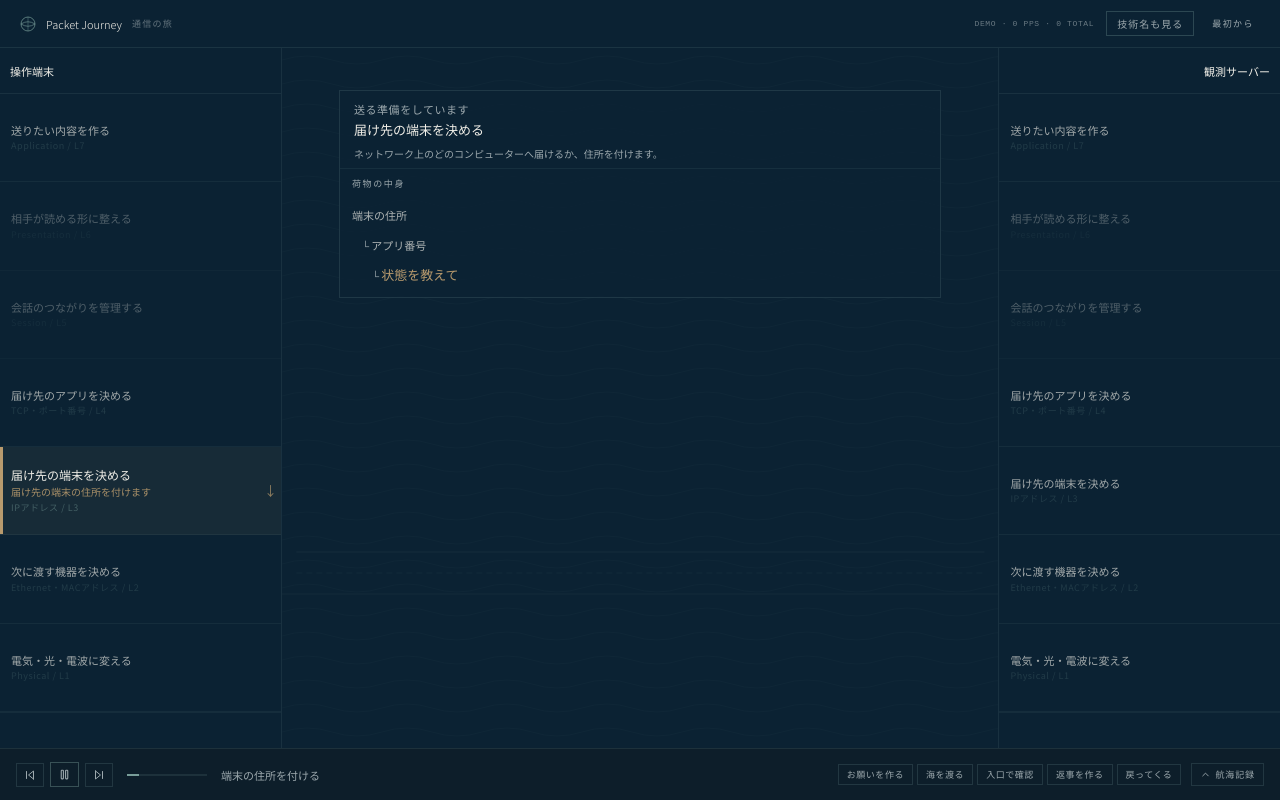
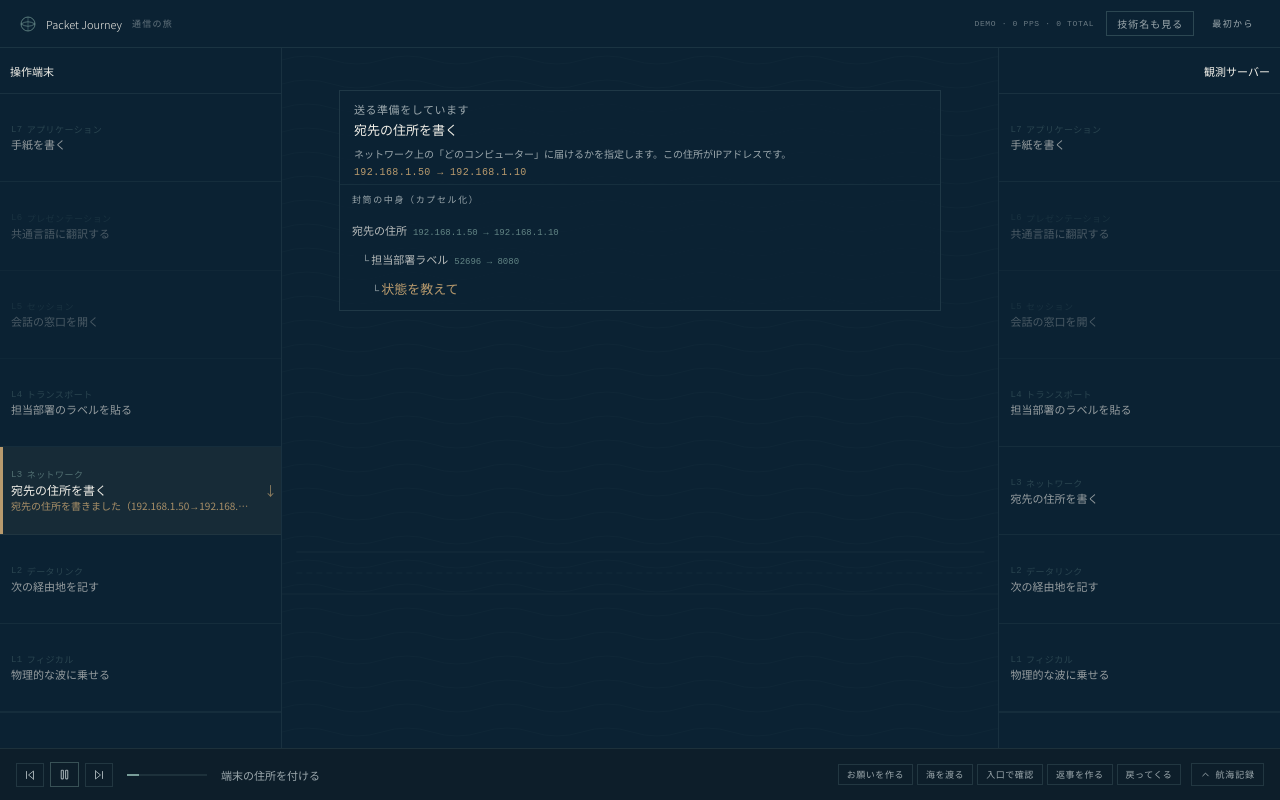
Before and after one commit to Suisan-neki/packet-journey, a React (Vite) app in the folder dashboard/: page / in a window 1280 px wide. Both pictures are taken after a click on the button "通信の旅をはじめる". Built offline with nearby package versions, Linux system fonts and the light colour scheme.

Commit message:
通信比喩と技術解説のバランスを調整する

```diff
--- a/dashboard/src/app/App.tsx
+++ b/dashboard/src/app/App.tsx
@@ -61,63 +61,64 @@ interface Frame {
 interface OsiLayerDef {
   lbl: string;
   name: string;
+  nameJa: string;
   roleJa: string;
   descJa: string;
   techLabel: string;
-  valueReqJa?: string;
+  valueReqJa?: string | null;
   valueTech?: string;
-  transparent?: boolean; // L5/L6: TCP/IPでアプリが担当
+  transparent?: boolean;
   hasXdp?: boolean;
 }
 
 const OSI: OsiLayerDef[] = [
   {
-    lbl: "L7", name: "Application",
-    roleJa: "送りたい内容を作る",
-    descJa: "今回は「サーバーの状態を教えて」というお願いを作ります。",
+    lbl: "L7", name: "Application", nameJa: "アプリケーション",
+    roleJa: "手紙を書く",
+    descJa: "アプリケーションが、相手に伝えたいメッセージの本体を作成します。今回は「サーバーの状態を教えて」という手紙です。",
     techLabel: "Application / L7",
   },
   {
-    lbl: "L6", name: "Presentation",
-    roleJa: "相手が読める形に整える",
-    descJa: "文字やデータを、送受信できる形式にします。",
+    lbl: "L6", name: "Presentation", nameJa: "プレゼンテーション",
+    roleJa: "共通言語に翻訳する",
+    descJa: "人間が読める文字を、コンピューターが理解できる共通のデータ形式（バイト列など）に変換します。",
     techLabel: "Presentation / L6",
     transparent: true,
   },
   {
-    lbl: "L5", name: "Session",
-    roleJa: "会話のつながりを管理する",
-    descJa: "どの通信の続きなのかを管理します。",
+    lbl: "L5", name: "Session", nameJa: "セッション",
+    roleJa: "会話の窓口を開く",
+    descJa: "通信が途切れないように、相手との会話の開始から終了までの手順を取り決めます。",
     techLabel: "Session / L5",
     transparent: true,
   },
   {
-    lbl: "L4", name: "Transport",
-    roleJa: "届け先のアプリを決める",
-    descJa: "端末の中のどのアプリへ渡すか、番号を付けて区別します。",
+    lbl: "L4", name: "Transport", nameJa: "トランスポート",
+    roleJa: "担当部署のラベルを貼る",
+    descJa: "サーバーの「どのアプリ」に届けるかを指定します。このラベルがポート番号です。",
     techLabel: "TCP・ポート番号 / L4",
     valueReqJa: "52499 → 8080",
     valueTech: "ポート 52499 → 8080",
   },
   {
-    lbl: "L3", name: "Network",
-    roleJa: "届け先の端末を決める",
-    descJa: "ネットワーク上のどのコンピューターへ届けるか、住所を付けます。",
+    lbl: "L3", name: "Network", nameJa: "ネットワーク",
+    roleJa: "宛先の住所を書く",
+    descJa: "ネットワーク上の「どのコンピューター」に届けるかを指定します。この住所がIPアドレスです。",
     techLabel: "IPアドレス / L3",
     valueReqJa: null,
     valueTech: "192.168.1.50 → 192.168.1.10",
   },
   {
-    lbl: "L2", name: "Data Link",
-    roleJa: "次に渡す機器を決める",
-    descJa: "同じネットワーク内で、次にどの機器へ渡すかを決めます。",
+    lbl: "L2", name: "Data Link", nameJa: "データリンク",
+    roleJa: "次の経由地を記す",
+    descJa: "最終目的地へ向かうために、まずは「次にバケツリレーする隣の機器」を指定します。これがMACアドレスです。",
     techLabel: "Ethernet・MACアドレス / L2",
     hasXdp: true,
   },
   {
-    lbl: "L1", name: "Physical",
-    roleJa: "電気・光・電波に変える",
-    descJa: "最後に、ケーブルや無線を通れる信号へ変換します。",
+    lbl: "L1", name: "Physical", nameJa: "フィジカル",
+    roleJa: "物理的な波に乗せる",
+    descJa: "すべての封筒を重ねた荷物を、ケーブルの電気信号やWi-Fiの電波に変換して送り出します。",
     techLabel: "Physical / L1",
   },
 ];
@@ -137,13 +138,13 @@ const DEFAULT_PACKET: PacketInfo = {
 // ─────────────────────────────────────────────────────────────────────────────
 
 const MSG_SIMPLE: Record<string, string[]> = {
-  creq:  ["お願いを作りました","送れる形式に変えます","通信のつながりを記録します",
-          "届け先のアプリ番号を付けます","届け先の端末の住所を付けます","次に渡す機器の情報を付けます","電気信号として送り出します"],
-  srecv: ["「状態を教えて」を取り出しました","データ形式を確認します","通信のつながりを確認します",
-          "アプリ番号を確認します","端末の住所を確認します","配送情報を確認します","信号を受け取りました"],
-  sresp: ["「正常です」という返事を作りました","送れる形式に変えます","通信のつながりを記録します",
-          "届け先のアプリ番号を付けます","届け先の端末の住所を付けます","次に渡す機器の情報を付けます","電気信号として送り出します"],
-  crecv: ["「正常です」という返事を受け取りました","データ形式を確認します","通信のつながりを確認します",
+  creq:  ["手紙を書きました","共通言語に翻訳します","会話の窓口を開きます",
+          "担当部署ラベルを貼りました（52499→8080）","宛先の住所を書きました（192.168.1.50→.1.10）","次の経由地を記しました","電気信号・電波に変えて送り出します"],
+  srecv: ["「状態を教えて」を取り出しました","データ形式を確認します","会話のつながりを確認します",
+          "アプリ番号を確認します","端末の住所を確認します","配送情報を確認します（XDP済）","信号を受け取りました"],
+  sresp: ["「正常です」という返事を書きました","共通言語に翻訳します","会話の窓口を開きます",
+          "担当部署ラベルを貼りました（8080→52499）","宛先の住所を書きました（.1.10→.1.50）","次の経由地を記しました","電気信号・電波に変えて送り出します"],
+  crecv: ["「正常です」という返事を受け取りました","データ形式を確認します","会話のつながりを確認します",
           "アプリ番号を確認します","端末の住所を確認します","配送情報を確認します","信号を受け取りました"],
 };
 
@@ -290,11 +291,30 @@ function OsiRow({
       }} />
 
       {/* Content */}
-      <div style={{ flex: 1, display: "flex", flexDirection: "column", justifyContent: "center", padding: "0 8px 0 8px", minWidth: 0, gap: "2px" }}>
-        {/* Role description — Japanese, always visible, primary */}
+      <div style={{ flex: 1, display: "flex", flexDirection: "column", justifyContent: "center", padding: "0 8px 0 8px", minWidth: 0, gap: "1px" }}>
+        {/* Layer identifier: "L7 アプリケーション" */}
+        <div style={{
+          fontSize: "9px", color: "#789D99",
+          opacity: simpleMode ? (active ? 0.6 : 0.28) : (active ? 0.8 : 0.5),
+          letterSpacing: "0.05em", transition: "opacity 0.3s",
+          display: "flex", alignItems: "center", gap: "4px",
+        }}>
+          <span style={{ fontFamily: "monospace" }}>{layer.lbl}</span>
+          <span>{layer.nameJa}</span>
+          {layer.hasXdp && !simpleMode && (
+            <span style={{
+              fontSize: "7px", padding: "1px 3px",
+              border: `1px solid ${isXdpActive ? "#9A6258" : "rgba(120,157,153,0.3)"}`,
+              color: isXdpActive ? "#9A6258" : "rgba(120,157,153,0.4)",
+              letterSpacing: "0.1em", transition: "all 0.3s",
+            }}>XDP</span>
+          )}
+        </div>
+
+        {/* Role description — primary */}
         <div style={{
           fontSize: active ? "12px" : "11px",
-          color: active ? "#F1EFE8" : "rgba(241,239,232,0.65)",
+          color: active ? "#F1EFE8" : "rgba(241,239,232,0.6)",
           fontWeight: active ? 400 : 300,
           transition: "color 0.35s, font-size 0.2s",
           lineHeight: 1.3,
@@ -303,7 +323,7 @@ function OsiRow({
           {layer.roleJa}
         </div>
 
-        {/* Active: description */}
+        {/* Active: action message */}
         {active && (msgSimple || isXdpActive) && (
           <div style={{
             fontSize: "10px", color: accentColor,
@@ -312,46 +332,28 @@ function OsiRow({
             whiteSpace: "nowrap", overflow: "hidden", textOverflow: "ellipsis",
           }}>
             {isXdpActive
-              ? (xdpState === "checking" ? "確認しています..." : "通してよい")
+              ? (xdpState === "checking" ? "検問しています..." : "通過を許可")
               : msgSimple}
           </div>
         )}
 
-        {/* Active: tech detail (tech mode only) */}
+        {/* Active: tech detail (tech mode) */}
         {active && !simpleMode && msgTech && !isXdpActive && (
           <div style={{
             fontSize: "9px", fontFamily: "monospace", color: "#9CA8AD",
-            opacity: 0.65, letterSpacing: "0.04em",
+            opacity: 0.6, letterSpacing: "0.04em",
             whiteSpace: "nowrap", overflow: "hidden", textOverflow: "ellipsis",
           }}>
             {msgTech}
           </div>
         )}
 
-        {/* Transparent note for L5/L6 (tech mode when active) */}
+        {/* L5/L6 transparent note */}
         {active && layer.transparent && !simpleMode && (
           <div style={{ fontSize: "8px", color: "#9CA8AD", opacity: 0.5, lineHeight: 1.4, marginTop: "1px" }}>
             {TRANSPARENT_NOTE}
           </div>
         )}
-
-        {/* Tech label — small, dim in simple mode */}
-        <div style={{
-          fontSize: "9px", color: "#789D99",
-          opacity: simpleMode ? (active ? 0.45 : 0.2) : (active ? 0.75 : 0.45),
-          letterSpacing: "0.06em", transition: "opacity 0.3s",
-          display: "flex", alignItems: "center", gap: "5px",
-        }}>
-          {layer.techLabel}
-          {layer.hasXdp && !simpleMode && (
-            <span style={{
-              fontSize: "7px", padding: "1px 4px",
-              border: `1px solid ${isXdpActive ? "#9A6258" : "rgba(120,157,153,0.3)"}`,
-              color: isXdpActive ? "#9A6258" : "rgba(120,157,153,0.4)",
-              letterSpacing: "0.12em", transition: "all 0.3s",
-            }}>XDP</span>
-          )}
-        </div>
       </div>
 
       {/* Direction arrow */}
@@ -387,15 +389,15 @@ function PortColumn({ side, frame, simpleMode, packet }: {
 
   function getMsgs(idx: number): [string | null, string | null] {
     if (idx === 3) {
-      if (phase === "req-gen") return [MSG_SIMPLE.creq[idx], `${packet.protocol} :${packet.srcPort} → :${packet.dstPort}`];
+      if (phase === "req-gen") return [`担当部署ラベルを貼りました（${packet.srcPort}→${packet.dstPort}）`, `${packet.protocol} :${packet.srcPort} → :${packet.dstPort}`];
       if (phase === "srv-recv") return [MSG_SIMPLE.srecv[idx], `${packet.protocol} セグメント解析`];
-      if (phase === "resp-gen") return [MSG_SIMPLE.sresp[idx], `${packet.protocol} :${packet.dstPort} → :${packet.srcPort}`];
+      if (phase === "resp-gen") return [`担当部署ラベルを貼りました（${packet.dstPort}→${packet.srcPort}）`, `${packet.protocol} :${packet.dstPort} → :${packet.srcPort}`];
       if (phase === "cli-recv") return [MSG_SIMPLE.crecv[idx], `${packet.protocol} セグメント解析`];
     }
     if (idx === 4) {
-      if (phase === "req-gen") return [MSG_SIMPLE.creq[idx], `IP ${packet.srcIp} → ${packet.dstIp}`];
+      if (phase === "req-gen") return [`宛先の住所を書きました（${packet.srcIp}→${packet.dstIp}）`, `IP ${packet.srcIp} → ${packet.dstIp}`];
       if (phase === "srv-recv") return [MSG_SIMPLE.srecv[idx], "IP パケット解析"];
-      if (phase === "resp-gen") return [MSG_SIMPLE.sresp[idx], `IP ${packet.dstIp} → ${packet.srcIp}`];
+      if (phase === "resp-gen") return [`宛先の住所を書きました（${packet.dstIp}→${packet.srcIp}）`, `IP ${packet.dstIp} → ${packet.srcIp}`];
       if (phase === "cli-recv") return [MSG_SIMPLE.crecv[idx], "IP パケット解析"];
     }
     if (isClient) {
@@ -490,63 +492,67 @@ function PortColumn({ side, frame, simpleMode, packet }: {
 // PACKET ENCAPSULATION VISUALIZATION
 // ─────────────────────────────────────────────────────────────────────────────
 
-function PacketEncap({ cLayer, sLayer, phase, simpleMode }: {
+function PacketEncap({ cLayer, sLayer, phase, simpleMode, packet }: {
   cLayer: number | null;
   sLayer: number | null;
   phase: Phase;
   simpleMode: boolean;
+  packet: PacketInfo;
 }) {
   const isSending   = phase === "req-gen" || phase === "resp-gen";
   const isReceiving = phase === "srv-recv" || phase === "cli-recv";
-  const activeIdx   = isSending ? cLayer ?? sLayer : sLayer ?? cLayer;
+  const activeIdx   = isSending ? (cLayer ?? sLayer) : (sLayer ?? cLayer);
 
-  if (activeIdx === null) return null;
-  if (!isSending && !isReceiving) return null;
+  if (activeIdx === null || (!isSending && !isReceiving)) return null;
 
-  // Build layer labels based on how deep we are
-  type Wrapper = { label: string; tech: string; color: string };
-  const wrappers: Wrapper[] = [];
+  const isResp = phase === "resp-gen" || phase === "cli-recv";
+  const payloadText = isResp ? "正常です" : "状態を教えて";
+
+  type Layer = { labelSimple: string; labelTech: string; value: string; color: string };
+  const layers: Layer[] = [];
+
   if (isSending) {
-    if (activeIdx >= 5) wrappers.push({ label: "近くの配送情報", tech: "Ethernet L2", color: "#789D99" });
-    if (activeIdx >= 4) wrappers.push({ label: "端末の住所",     tech: "IP L3",      color: "#789D99" });
-    if (activeIdx >= 3) wrappers.push({ label: "アプリ番号",     tech: "TCP L4",     color: "#789D99" });
-    const payload = phase === "resp-gen" ? "正常です" : "状態を教えて";
-    wrappers.push({ label: payload, tech: "Payload", color: "#B89A6D" });
+    if (activeIdx >= 5) layers.push({ labelSimple: "次の経由地の情報", labelTech: "Ethernet ヘッダ (L2)", value: "MACアドレス付与", color: "#789D99" });
+    if (activeIdx >= 4) layers.push({ labelSimple: "宛先の住所", labelTech: "IP ヘッダ (L3)", value: isResp ? `${packet.dstIp} → ${packet.srcIp}` : `${packet.srcIp} → ${packet.dstIp}`, color: "#789D99" });
+    if (activeIdx >= 3) layers.push({ labelSimple: "担当部署ラベル", labelTech: `${packet.protocol} ヘッダ (L4)`, value: isResp ? `${packet.dstPort} → ${packet.srcPort}` : `${packet.srcPort} → ${packet.dstPort}`, color: "#789D99" });
+    layers.push({ labelSimple: payloadText, labelTech: "Payload (L7)", value: "", color: "#B89A6D" });
   } else {
-    // Receiving: reverse — showing unwrapping. Show what remains
-    const isResp = phase === "cli-recv";
-    const payload = isResp ? "正常です" : "状態を教えて";
-    if (activeIdx >= 5) wrappers.push({ label: "近くの配送情報を取り出し中", tech: "Ethernet L2", color: "#789D99" });
-    if (activeIdx >= 4) wrappers.push({ label: "端末の住所を確認中",         tech: "IP L3",      color: "#789D99" });
-    if (activeIdx >= 3) wrappers.push({ label: "アプリ番号を確認中",         tech: "TCP L4",     color: "#789D99" });
-    wrappers.push({ label: payload, tech: "Payload", color: "#B89A6D" });
-    wrappers.reverse();
+    // Unwrapping — show what's been peeled so far
+    const payload: Layer = { labelSimple: payloadText, labelTech: "Payload (L7)", value: "", color: "#B89A6D" };
+    if (activeIdx <= 3) layers.push({ labelSimple: "担当部署ラベルを確認", labelTech: `${packet.protocol} ヘッダ (L4)`, value: isResp ? `${packet.dstPort} → ${packet.srcPort}` : `${packet.srcPort} → ${packet.dstPort}`, color: "#789D99" });
+    if (activeIdx <= 4) layers.push({ labelSimple: "宛先の住所を確認", labelTech: "IP ヘッダ (L3)", value: isResp ? `${packet.dstIp} → ${packet.srcIp}` : `${packet.srcIp} → ${packet.dstIp}`, color: "#789D99" });
+    if (activeIdx <= 5) layers.push({ labelSimple: "配送情報を確認", labelTech: "Ethernet ヘッダ (L2)", value: "MACアドレス確認", color: "#789D99" });
+    layers.push(payload);
   }
+
+  const outerToInner = isSending ? layers : [...layers].reverse();
 
   return (
     <div style={{ padding: "8px 12px", animation: "fadeSlide 0.3s ease" }}>
       <div style={{ fontSize: "9px", letterSpacing: "0.18em", color: "#9CA8AD", textTransform: "uppercase", marginBottom: "8px" }}>
-        {isSending ? "荷物の中身" : "取り出している情報"}
+        {isSending ? "封筒の中身（カプセル化）" : "封筒を開いていく（分解）"}
       </div>
-      {wrappers.map((w, i) => {
-        const isPayload = i === wrappers.length - 1;
+      {outerToInner.map((w, i) => {
+        const isPayload = w.color === "#B89A6D";
+        const indent = isSending ? i : outerToInner.length - 1 - i;
         return (
-          <div key={i} style={{
-            paddingLeft: `${i * 10}px`,
-            lineHeight: "1.9",
-          }}>
-            <span style={{ color: "#9CA8AD", fontSize: "10px" }}>{i > 0 ? "└ " : ""}</span>
+          <div key={i} style={{ paddingLeft: `${indent * 10}px`, lineHeight: "1.85" }}>
+            <span style={{ color: "#9CA8AD", fontSize: "10px" }}>{indent > 0 ? "└ " : ""}</span>
             <span style={{
               fontSize: isPayload ? "13px" : "11px",
-              color: isPayload ? "#B89A6D" : "rgba(241,239,232,0.7)",
+              color: isPayload ? "#B89A6D" : "rgba(241,239,232,0.75)",
               fontFamily: isPayload ? "'Noto Serif JP', serif" : "inherit",
               fontWeight: isPayload ? 400 : 300,
             }}>
-              {w.label}
+              {simpleMode ? w.labelSimple : w.labelTech}
             </span>
-            {!simpleMode && (
-              <span style={{ fontSize: "8px", color: "#9CA8AD", opacity: 0.5, marginLeft: "6px", fontFamily: "monospace" }}>
-                {w.tech}
+            {w.value && (
+              <span style={{
+                fontSize: "9px", fontFamily: "monospace",
+                color: isPayload ? "#B89A6D" : "#789D99",
+                opacity: 0.8, marginLeft: "6px",
+              }}>
+                {w.value}
               </span>
             )}
           </div>
@@ -594,13 +600,13 @@ function SeaCenter({
         <div style={{ padding: "12px 14px" }}>
           <div style={{ fontSize: "13px", color: "#F1EFE8", lineHeight: 1.6, marginBottom: "8px", fontFamily: "'Noto Serif JP', serif", fontWeight: 300 }}>
             {passed
-              ? "問題ありません。中へ通します。"
-              : "サーバーの入口で、\n通信をすばやく確認します"}
+              ? "検問を通過しました。"
+              : "カーネルの門番が検問します"}
           </div>
-          <div style={{ fontSize: "11px", color: "#9CA8AD", lineHeight: 1.8, marginBottom: "10px", whiteSpace: "pre-line" }}>
+          <div style={{ fontSize: "11px", color: "#9CA8AD", lineHeight: 1.9, marginBottom: "10px", whiteSpace: "pre-line" }}>
             {passed
-              ? "届いた通信を確認し、問題がないため\nそのままアプリへ届けます。"
-              : "サーバーは、届いた通信をアプリへ渡す前に\n確認できます。今回は問題がありません。"}
+              ? "荷物に問題がなかったため、\nサーバー内部へ進みます。"
+              : "サーバーに到着した瞬間、OSの奥深く（カーネル）で\nプログラムがすばやく荷物を検査します。\nユーザーの知らない裏側で、安全を守っています。"}
           </div>
           {passed && (
             <div style={{
@@ -609,21 +615,18 @@ function SeaCenter({
               display: "inline-block",
               marginBottom: "8px",
             }}>
-              <div style={{ fontSize: "12px", color: "#789D99", fontWeight: 400 }}>通してよい</div>
+              <div style={{ fontSize: "12px", color: "#789D99", fontWeight: 400 }}>通過を許可</div>
               {!simpleMode && (
                 <div style={{ fontSize: "9px", fontFamily: "monospace", color: "#9CA8AD", opacity: 0.65, marginTop: "2px" }}>
-                  XDP_PASS
+                  XDP_PASS — 通常の処理へ進める
                 </div>
               )}
             </div>
           )}
           {!simpleMode && (
             <div>
-              <button
-                onClick={() => setXdpDetail(d => !d)}
-                style={linkBtnStyle}
-              >
-                {xdpDetail ? "▲ 閉じる" : "▼ XDPについて詳しく"}
+              <button onClick={() => setXdpDetail(d => !d)} style={linkBtnStyle}>
+                {xdpDetail ? "▲ 閉じる" : "▼ eBPF/XDPについて詳しく"}
               </button>
               {xdpDetail && (
                 <div style={{
@@ -632,18 +635,18 @@ function SeaCenter({
                   fontSize: "10px", color: "#9CA8AD", lineHeight: 1.9,
                 }}>
                   <div style={{ marginBottom: "6px" }}>
-                    <span style={{ color: "#F1EFE8" }}>XDP（eXpress Data Path）：</span><br />
-                    届いた通信を、OSの通常処理よりも早い場所で確認する仕組みです。
+                    <span style={{ color: "#F1EFE8" }}>eBPF / XDP（eXpress Data Path）：</span><br />
+                    カーネル（OSの中心部分）でプログラムを動かし、届いた通信をアプリより早い段階で検査・処理できる仕組みです。
                   </div>
-                  <div style={{ fontFamily: "monospace", fontSize: "9px", lineHeight: 2 }}>
+                  <div style={{ fontFamily: "monospace", fontSize: "9px", lineHeight: 2, marginBottom: "6px" }}>
                     通信が到着<br />
-                    ↓ ネットワーク機器<br />
-                    ↓ <span style={{ color: "#9A6258" }}>XDP ← いまここ</span><br />
-                    ↓ OSの通信処理<br />
-                    ↓ アプリ
+                    ↓ ネットワークカード<br />
+                    ↓ <span style={{ color: "#9A6258" }}>XDP ← いまここ（カーネルの門番）</span><br />
+                    ↓ カーネルのネットワーク処理<br />
+                    ↓ アプリケーション
                   </div>
-                  <div style={{ marginTop: "6px", fontSize: "9px", color: "#9CA8AD", opacity: 0.6 }}>
-                    XDP_PASS — この通信を止めず、通常の処理へ進める判断<br />
+                  <div style={{ fontSize: "9px", opacity: 0.6 }}>
+                    XDP_PASS — 通常の処理へ進める（今回はこれ）<br />
                     XDP_DROP — ここで破棄する<br />
                     XDP_REDIRECT — 別の場所へ転送する
                   </div>
@@ -711,20 +714,23 @@ function SeaCenter({
                 {TRANSPARENT_NOTE}
               </div>
             )}
-            {/* Show value in tech mode */}
-            {layer && !simpleMode && (layer.valueTech || (layer.hasXdp && xdp !== "none")) && (
-              <div style={{ marginTop: "4px", fontSize: "9px", fontFamily: "monospace", color: "#B89A6D", opacity: 0.8 }}>
-                {activeIdx === 3
-                  ? `${packet.protocol} ${isSending ? `${packet.srcPort} → ${packet.dstPort}` : `${packet.dstPort} → ${packet.srcPort}`}`
-                  : activeIdx === 4
-                    ? `${isSending ? `${packet.srcIp} → ${packet.dstIp}` : `${packet.dstIp} → ${packet.srcIp}`}`
-                    : layer.valueTech}
+            {/* Show value — always when available (port/IP are shown at the step they're added) */}
+            {layer && (layer.valueReqJa || layer.valueTech) && (
+              <div style={{ marginTop: "5px" }}>
+                <div style={{ fontSize: "10px", color: "#B89A6D", fontFamily: "monospace", letterSpacing: "0.04em" }}>
+                  {simpleMode ? (layer.valueReqJa ?? layer.valueTech) : layer.valueTech}
+                </div>
+                {!simpleMode && layer.valueReqJa && (
+                  <div style={{ fontSize: "8px", color: "#9CA8AD", opacity: 0.5, marginTop: "1px" }}>
+                    ← このステップで追加されます
+                  </div>
+                )}
               </div>
             )}
           </div>
           <PacketEncap
             cLayer={cLayer} sLayer={sLayer}
-            phase={phase} simpleMode={simpleMode}
+            phase={phase} simpleMode={simpleMode} packet={packet}
           />
         </div>
       );
@@ -973,8 +979,8 @@ function VoyageLog({ open, frameIdx, simpleMode, packet, webDemo }: {
             {[
               ["送ったお願い",   "状態を教えて",     null],
               ["戻ってきた返事", "正常です",          null],
-              [`送り先アプリ番号（${webDemo ? "デモ" : "観測"}）`, `${packet.srcPort} → ${packet.dstPort}`, `${packet.protocol} ポート番号`],
-              [`送り先の住所（${webDemo ? "デモ" : "観測"}）`, `${packet.srcIp} →\n${packet.dstIp}`, "IPアドレス"],
+              [`担当部署ラベル（L4・${webDemo ? "デモ" : "観測"}）`, `${packet.srcPort} → ${packet.dstPort}`, `${packet.protocol} ポート番号`],
+              [`宛先の住所（L3・${webDemo ? "デモ" : "観測"}）`, `${packet.srcIp} →\n${packet.dstIp}`, "IPアドレス"],
               ["入口での確認結果", "通してよい",      simpleMode ? null : packet.xdpAction],
               ["往復時間",         "—",               "未計測"],
             ].map(([k, v, sub]) => (
```
